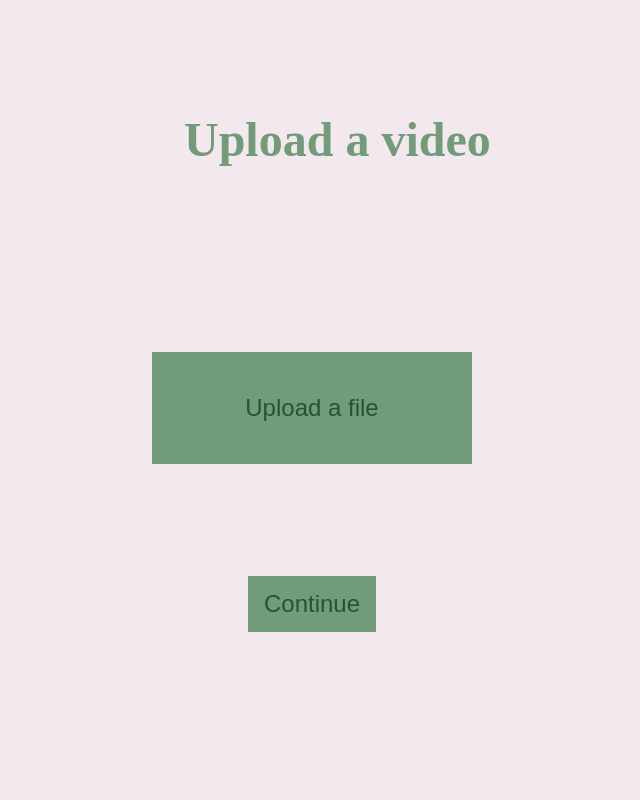
After one commit to ShayanBahrainy/Scenes, a Python web app: template templates/admin_upload.html in a window 1280 px wide. The commit adds this page. Shown: the whole page, without its empty margins (328-968 px from the left). Run offline with Jinja, Linux system fonts and the light colour scheme; the template is opened without the code that fills it, so the values that code supplies are empty.

Commit message:
Clean admin ui, add bar chart, start video portal

```diff
--- a/static/about_me.css
+++ b/static/about_me.css
@@ -22,7 +22,7 @@ body {
     left: 45%;
 }
 
-@media (max-width: 700px) {
+@media (max-width: 900px) {
     .main-content {
         font-size: 1.5em;
         top: 25%;
--- a/static/account_setup.css
+++ b/static/account_setup.css
@@ -49,7 +49,7 @@
     color: var(--tint-color);
 }
 
-@media (max-width: 700px) {
+@media (max-width: 900px) {
     .header {
         left: 15%;
         font-size: 1.9em;
--- /dev/null
+++ b/static/admin_upload.css
@@ -0,0 +1,51 @@
+@import url('/static/theme.css');
+
+.file-upload-real {
+    display: none;
+}
+
+.header {
+    position: absolute;
+    left: 40%;
+    top: 10%;
+    font-size: 3em;
+    color: var(--secondary-color);
+}
+
+.upload-form {
+    position: absolute;
+    top: 30%;
+    left: 25%;
+    width: 50%;
+    height: 70%;
+}
+
+.file-upload-visual {
+    position: absolute;
+    top: 20%;
+    left: 25%;
+    width: 50%;
+    height: 20%;
+    background-color: var(--secondary-color);
+    color: var(--tint-color);
+    font-size: 1.5em;
+    border: none;
+}
+
+.file-upload-visual:hover {
+    animation: jump 0.5s alternate 2;
+}
+
+@keyframes jump {
+    from { transform: translateY(0%); }
+    to { transform: translateY(-20%); }
+}
+
+.continue-button {
+    position: absolute;
+    top: 60%;
+    left: 40%;
+    width: 20%;
+    height: 10%;
+    font-size: 1.5em;
+}
--- /dev/null
+++ b/static/admin_upload.js
@@ -0,0 +1,5 @@
+window.addEventListener("DOMContentLoaded", function () {
+    this.document.querySelector(".file-upload-visual")?.addEventListener("click", function() {
+        document.querySelector(".file-upload-real")?.click()
+    })
+})
--- a/static/create_or_login.css
+++ b/static/create_or_login.css
@@ -79,7 +79,7 @@ body {
     }
 }
 
-@media (max-width: 700px) {
+@media (max-width: 900px) {
     .header {
         top: 10%;
         left: 25%;
--- a/static/faq.css
+++ b/static/faq.css
@@ -28,7 +28,7 @@ body {
     background-color: var(--background-color);
 }
 
-@media (max-width: 700px) {
+@media (max-width: 900px) {
     .faq {
         font-size: 1.5em;
         top: 25%;
--- a/static/index.css
+++ b/static/index.css
@@ -152,7 +152,7 @@
 }
 
 
-@media (max-width: 700px) {
+@media (max-width: 900px) {
     .vjs-big-play-button{
         width: 30%;
         font-size: 6em !important;
--- a/static/theme.css
+++ b/static/theme.css
@@ -3,6 +3,7 @@
     --secondary-color: #729b79;
     --tint-color: #295135;
     --error-color: #9d00ff;
+    --mobile-scrreen-width: 900px;
 }
 
 body {
--- a/static/why_subscribe.css
+++ b/static/why_subscribe.css
@@ -40,7 +40,7 @@
     transform: translateX(-25%);
 }
 
-@media (max-width: 700px) {
+@media (max-width: 900px) {
     .header {
         left: 20%;
         font-size: 2em;
--- a/stripe_config.py
+++ b/stripe_config.py
@@ -4,4 +4,4 @@ import os
 
 stripe.api_key = os.environ.get("STRIPE_KEY")
 
-__all_ = ["stripe"]
+__all__ = ["stripe"]
--- /dev/null
+++ b/templates/admin_upload.html
@@ -0,0 +1,16 @@
+<!DOCTYPE html>
+<html>
+    <head>
+        <title>Upload a video - Scenery</title>
+        <link href="/static/admin_upload.css" rel="stylesheet">
+        <script src="/static/admin_upload.js"></script>
+    </head>
+    <body>
+        <h1 class="header">Upload a video</h1>
+        <form method="post" class="upload-form" enctype="multipart/form-data">
+            <button type="button" class="file-upload-visual">Upload a file</button>
+            <input type="file" required placeholder="Video file" accept="video/*" class="file-upload-real" name="video">
+            <button type="submit" class="continue-button hover-element">Continue</button>
+        </form>
+    </body>
+</html>
```
Also changed, not shown: accounts.py (+10 -0 lines), main.py (+31 -14 lines), static/admin_dashboard.css (+75 -2 lines), static/admin_dashboard.js (+8 -3 lines), templates/admin_dashboard.html (+19 -3 lines).
